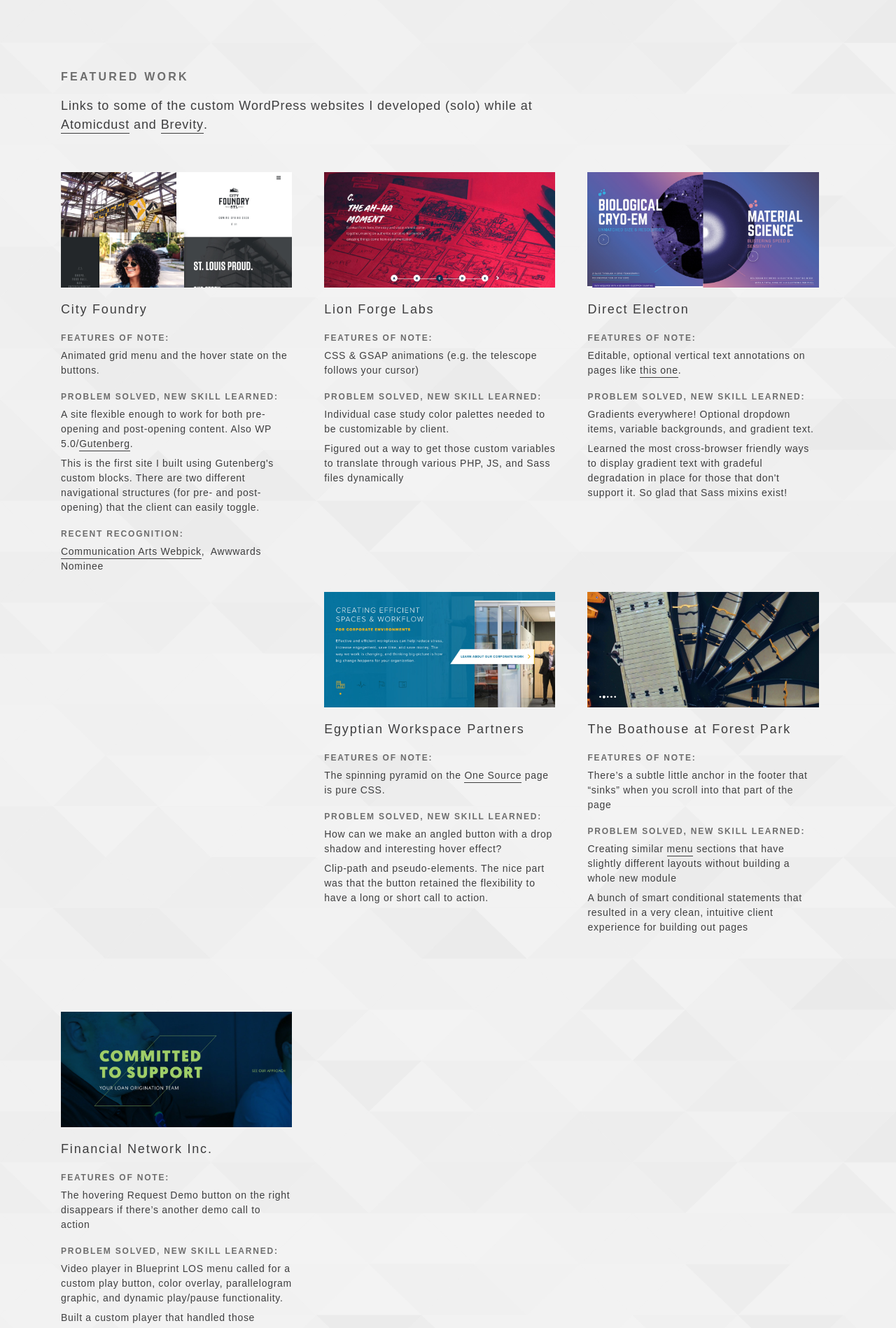
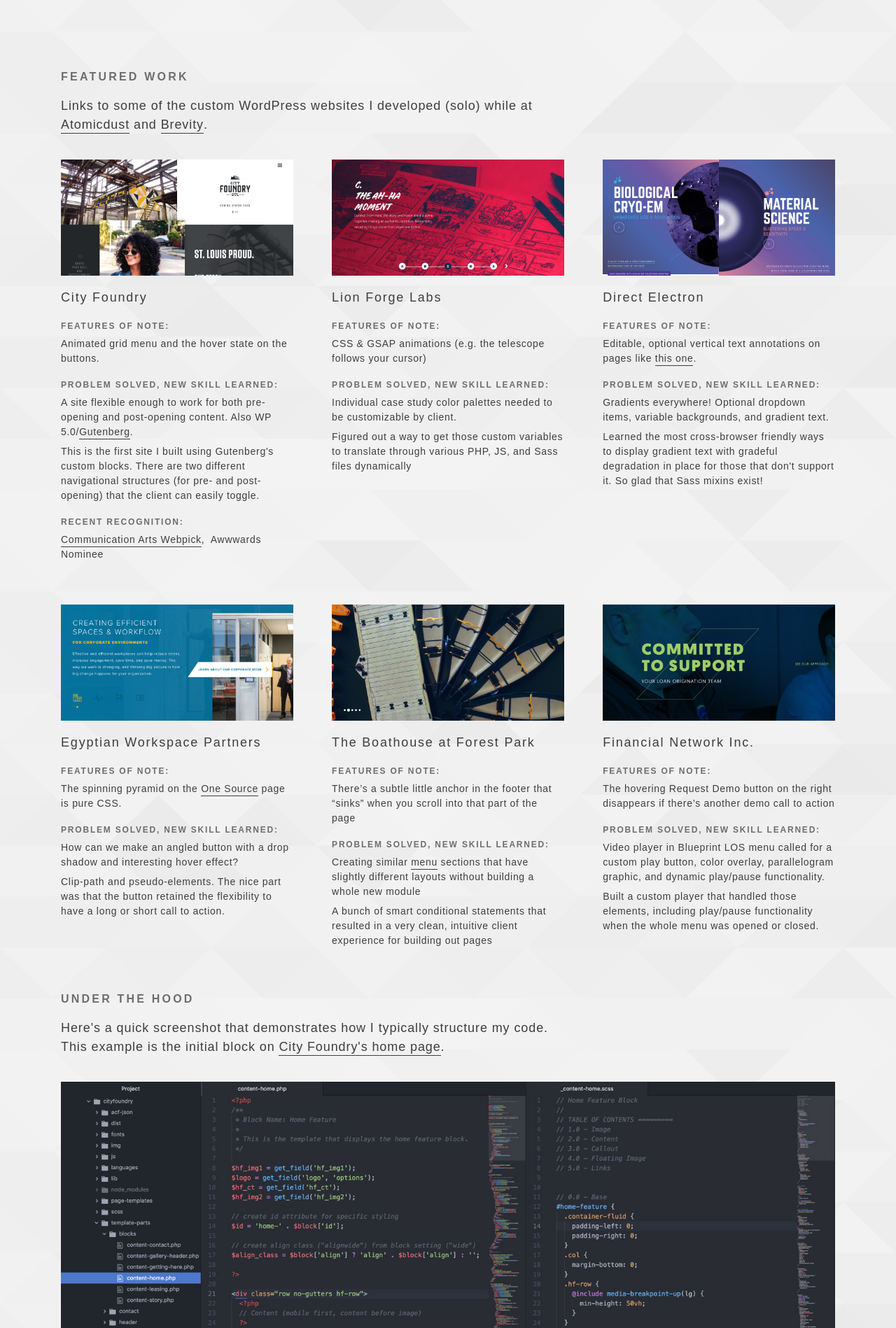
Before and after one commit to alexlinek/portfolio, a Jekyll site: the page built from opus/index.html, in a window 1280 px wide. Shown: the part 644-2542 px from the top of the page at 70% size. Built offline with Jekyll 4.4.1, drawn with Linux system fonts in a browser that asks for light colours; some web fonts are replaced.

Commit message:
updated case study grid

```diff
--- a/_includes/case-studies-opus.html
+++ b/_includes/case-studies-opus.html
@@ -3,8 +3,9 @@
     <h1>Featured Work</h1>
     <p class="intro-p">Links to some of the custom WordPress websites I developed (solo) while at <a href="http://atomicdust.com" target="_blank">Atomicdust</a> and <a href="http://seekbrevity.com" target="_blank">Brevity</a>. </p>
   </div>
-  <ul class="case-studies">
-    <li class="span1-3">
+
+  <ul class="case-studies span1-1">
+    <li>
       <a href="http://cityfoundrystl.com/" target="_blank">
         <div class="ft-work-img">
           <img src="/assets/images/ft-work/cf.jpg">
@@ -19,7 +20,7 @@
       <h5>Recent Recognition:</h5>
       <p><a href="https://www.commarts.com/webpicks/city-foundry-st-louis" target="_blank">Communication Arts Webpick</a>,&nbsp; <a href="https://www.awwwards.com/sites/city-foundry-stl" target="_blank">Awwwards Nominee</a></p>
     </li>
-    <li class="span1-3">
+    <li>
       <a href="http://lionforgelabs.com//" target="_blank">
         <div class="ft-work-img">
           <img src="/assets/images/ft-work/lfl.jpg">
@@ -32,7 +33,7 @@
       <p>Individual case study color palettes needed to be customizable by client.</p>
       <p>Figured out a way to get those custom variables to translate through various PHP, JS, and Sass files dynamically</p>
     </li>
-    <li class="span1-3">
+    <li>
       <a href="http://www.directelectron.com/" target="_blank">
         <div class="ft-work-img">
           <img src="/assets/images/ft-work/de3.jpg">
@@ -45,7 +46,7 @@
       <p>Gradients everywhere! Optional dropdown items, variable backgrounds, and gradient text.</p>
       <p>Learned the most cross-browser friendly ways to display gradient text with gradeful degradation in place for those that don't support it. So glad that Sass mixins exist!</p>
     </li>
-    <li class="span1-3">
+    <li>
       <a href="https://goegyptian.com/" target="_blank">
         <div class="ft-work-img">
           <img src="/assets/images/ft-work/ewp.jpg">
@@ -58,7 +59,7 @@
       <p>How can we make an angled button with a drop shadow and interesting hover effect?</p>
       <p>Clip-path and pseudo-elements. The nice part was that the button retained the flexibility to have a long or short call to action.</p>
     </li>
-    <li class="span1-3">
+    <li>
       <a href="http://boathousestl.com/" target="_blank">
         <div class="ft-work-img">
           <img src="/assets/images/ft-work/bhfp2.jpg">
@@ -71,7 +72,7 @@
       <p>Creating similar <a href="http://boathousestl.com/menu/" target="_blank">menu</a> sections that have slightly different layouts without building a whole new module</p>
       <p>A bunch of smart conditional statements that resulted in a very clean, intuitive client experience for building out pages</p>
     </li>
-    <li class="span1-3">
+    <li>
       <a href="https://financialnetworkinc.com/" target="_blank">
         <div class="ft-work-img">
           <img src="/assets/images/ft-work/fni2.jpg">
--- a/_sass/_atmdst.scss
+++ b/_sass/_atmdst.scss
@@ -1,10 +1,19 @@
 
+.case-studies {
+  display: flex;
+  flex-direction: row;
+  flex-wrap: wrap;
+  justify-content: space-between;
+}
 
 .case-studies li {
-  padding: 1em 0;
-  min-height: 600px;
+  width: 30%;
+  padding-bottom: 3em;
+  @include bp($tablet) {
+    width: 45%;
+  }
   @include bp($mobile) {
-    min-height: auto;
+    width: 100%;
   }
   a:hover {
     .ft-work-img {
```
Also changed, not shown: 2 other files.
